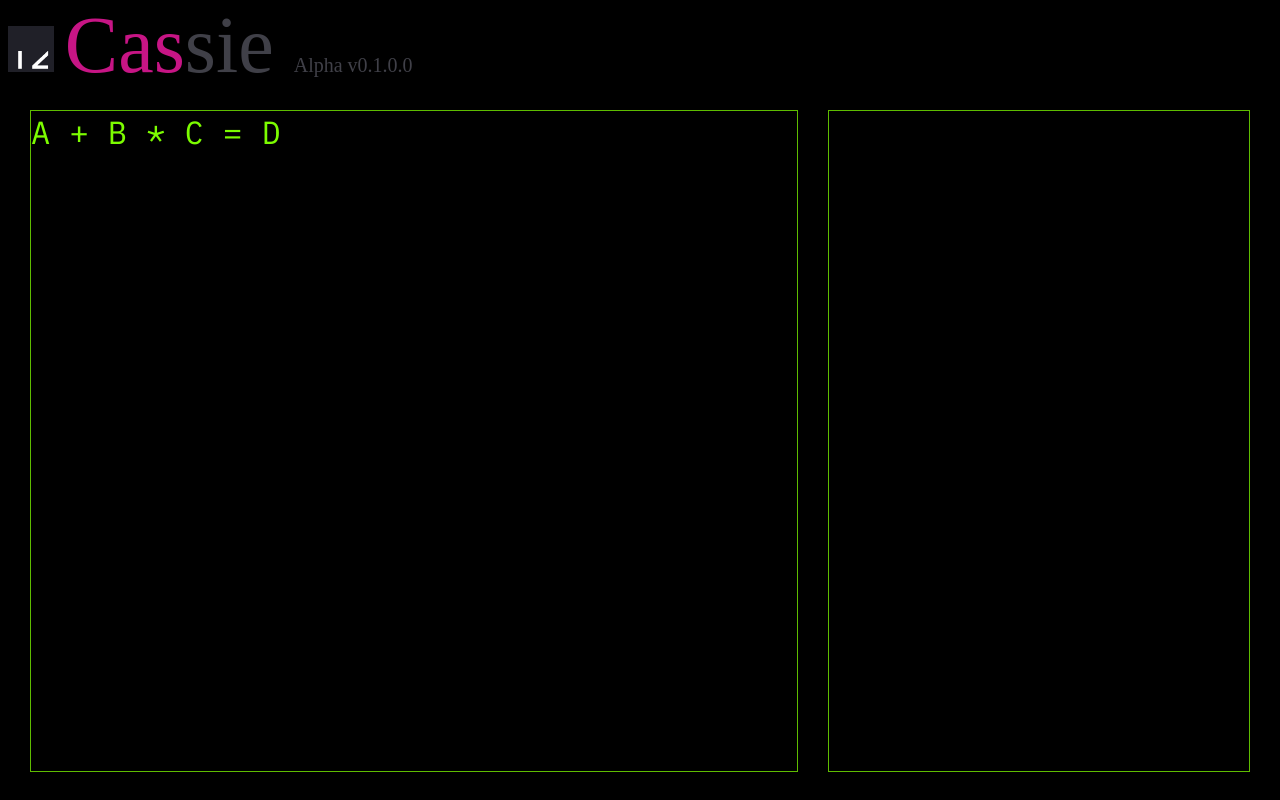
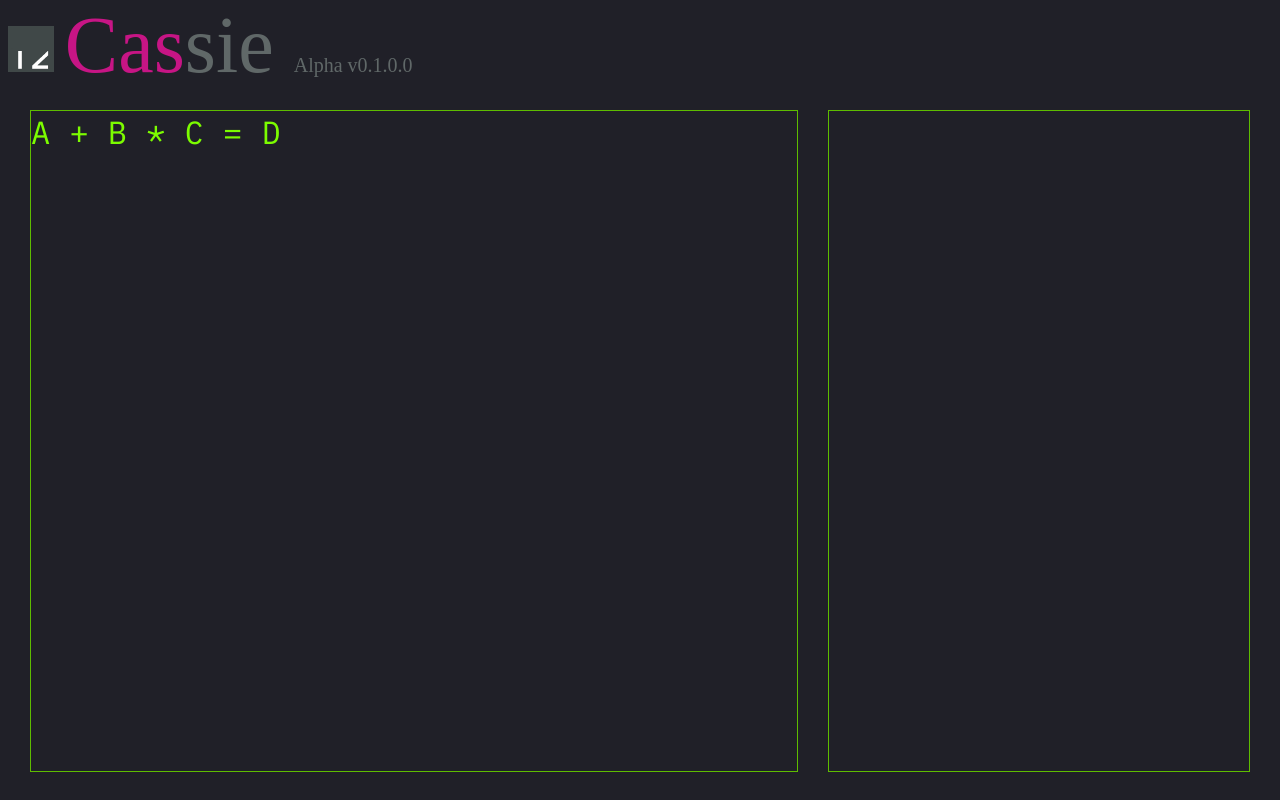
Before and after one commit to ForceOverArea/cassie, a plain HTML site: page index.html in a window 1280 px wide. Drawn offline with Linux system fonts and the light colour scheme; a web font is replaced by a local one.

Commit message:
style changes and hitting the save button. Fixing wasm32-wasi build

```diff
--- a/index.html
+++ b/index.html
@@ -13,7 +13,7 @@
     <span id="titlebar" class="titlebar top-left debug">
       <span>
         &nbsp;
-        <img src="public/assets/images/cassie_logo_light.png"
+        <img src="public/assets/images/cassie_logo_lighter.png"
           alt="the cassie logo: a winking computer terminal"
           height="46px">
       </span>
--- a/public/style.css
+++ b/public/style.css
@@ -1,7 +1,7 @@
 :root {
     background-color: #eeeeee;
-    color: #404048;
-    background-color: black;
+    color: #606868;
+    background-color: #202028;
 }
 
 @font-face {
@@ -63,7 +63,7 @@
 
     font-family: 'IBMPlexMono-Regular';
     color: lawngreen;
-    background-color: black;
+    /* background-color: black; */
 }
 
 .editor-border {
```
Also changed, not shown: public/assets/images/cassie_logo_lighter.png (added), 5 other files.
